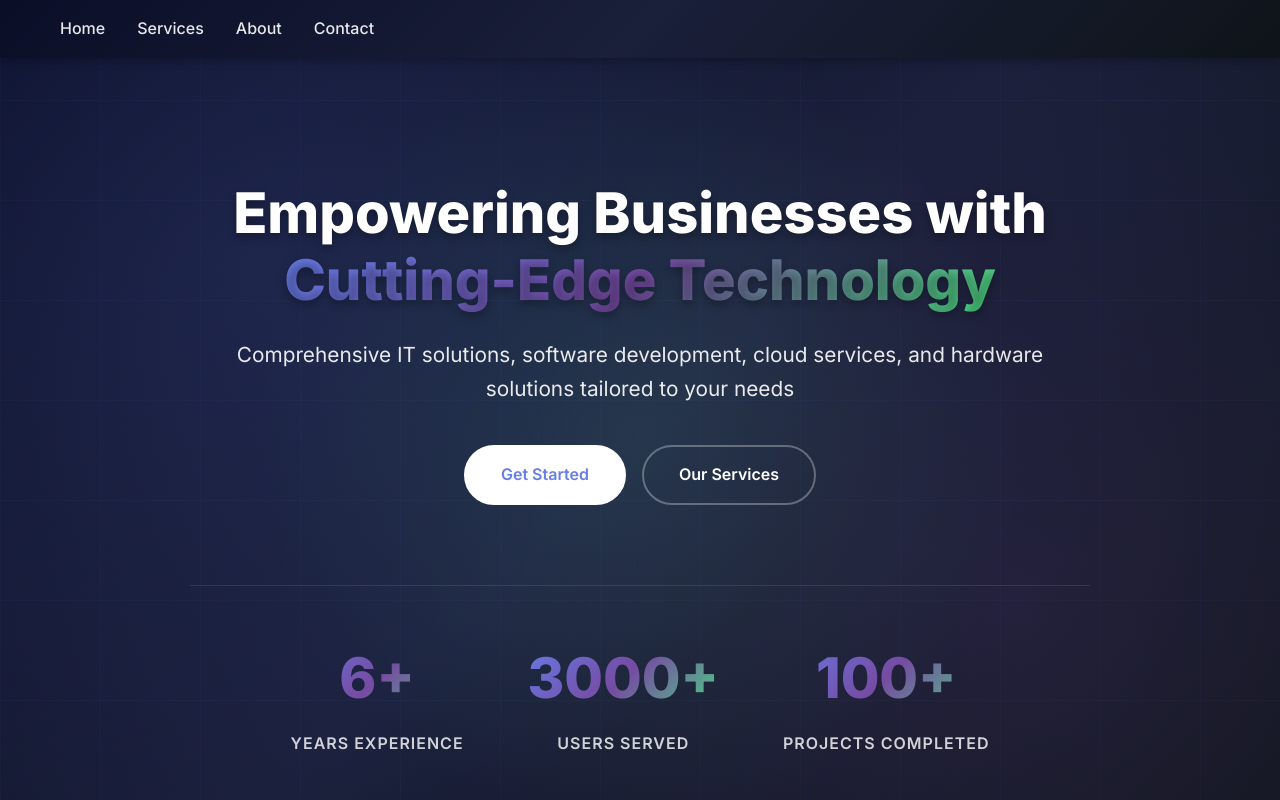
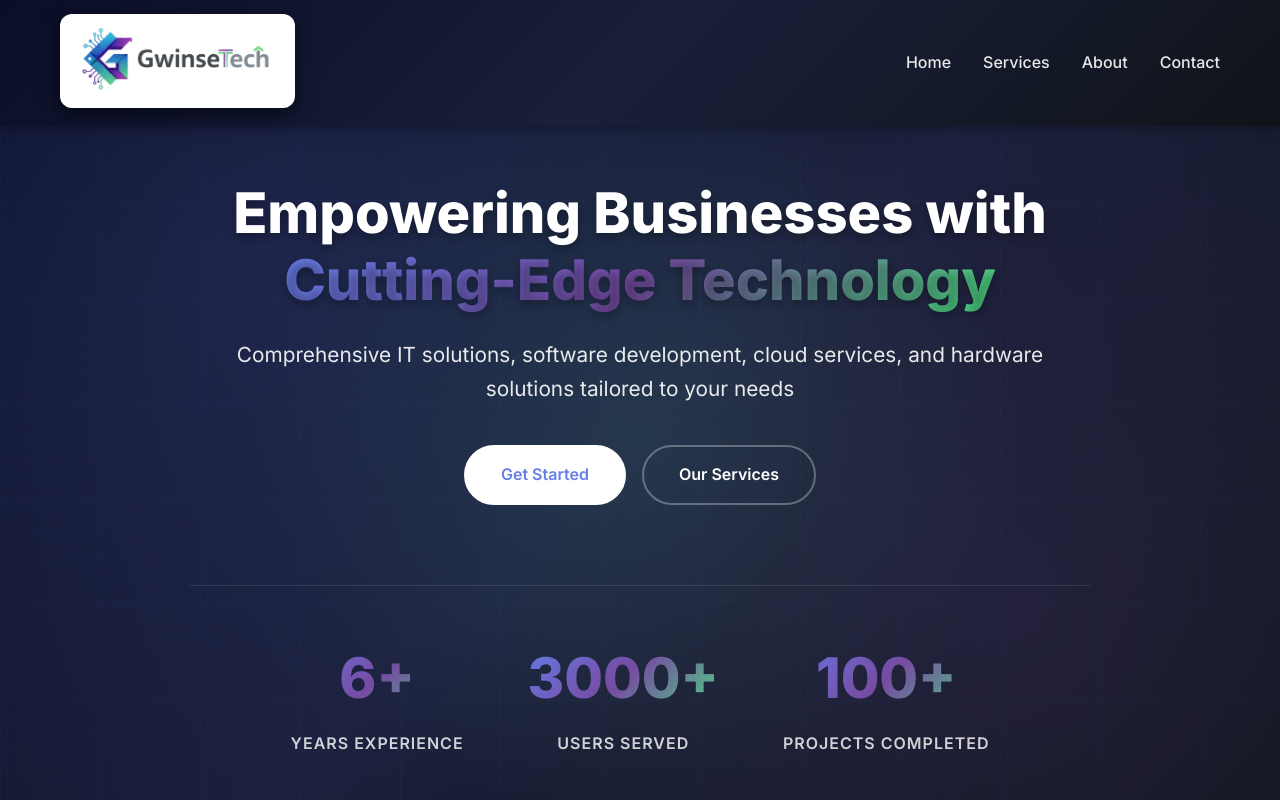
Before and after one commit to gwinsetech/Gwinsetech-website, a website: page Default.html in a window 1280 px wide. Shown: the top 800 px of the page. Drawn offline with Linux system fonts and the light colour scheme.

Commit message:
Add new logo1.png to navbar

```diff
--- a/Default.html
+++ b/Default.html
@@ -13,6 +13,9 @@
     <!-- Navigation -->
     <nav class="navbar">
         <div class="nav-container">
+            <div class="logo">
+                <img src="logo.png" alt="GwinseTech" class="logo-image">
+            </div>
             <ul class="nav-menu">
                 <li><a href="#home">Home</a></li>
                 <li><a href="#services">Services</a></li>
```
Also changed, not shown: index.html (+3 -0 lines).
